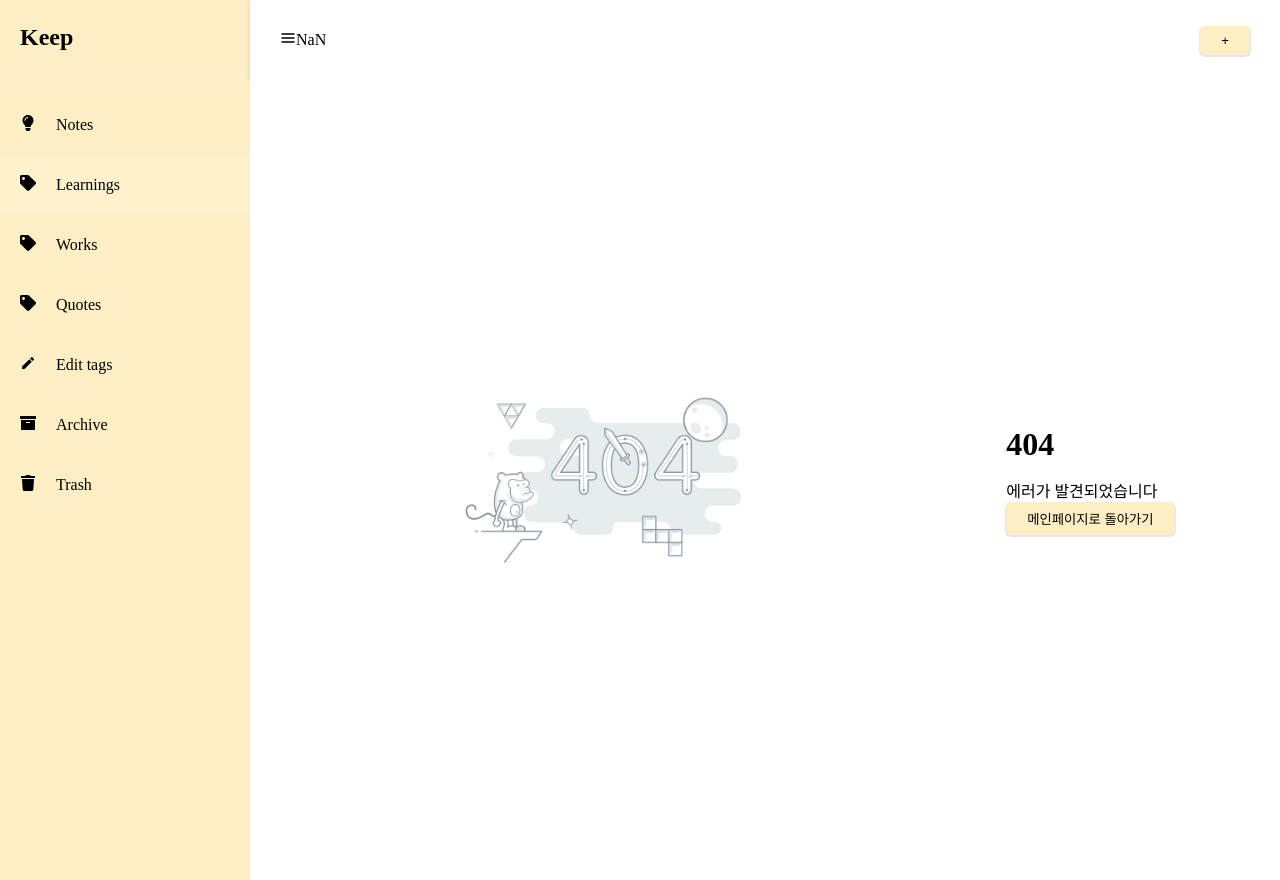
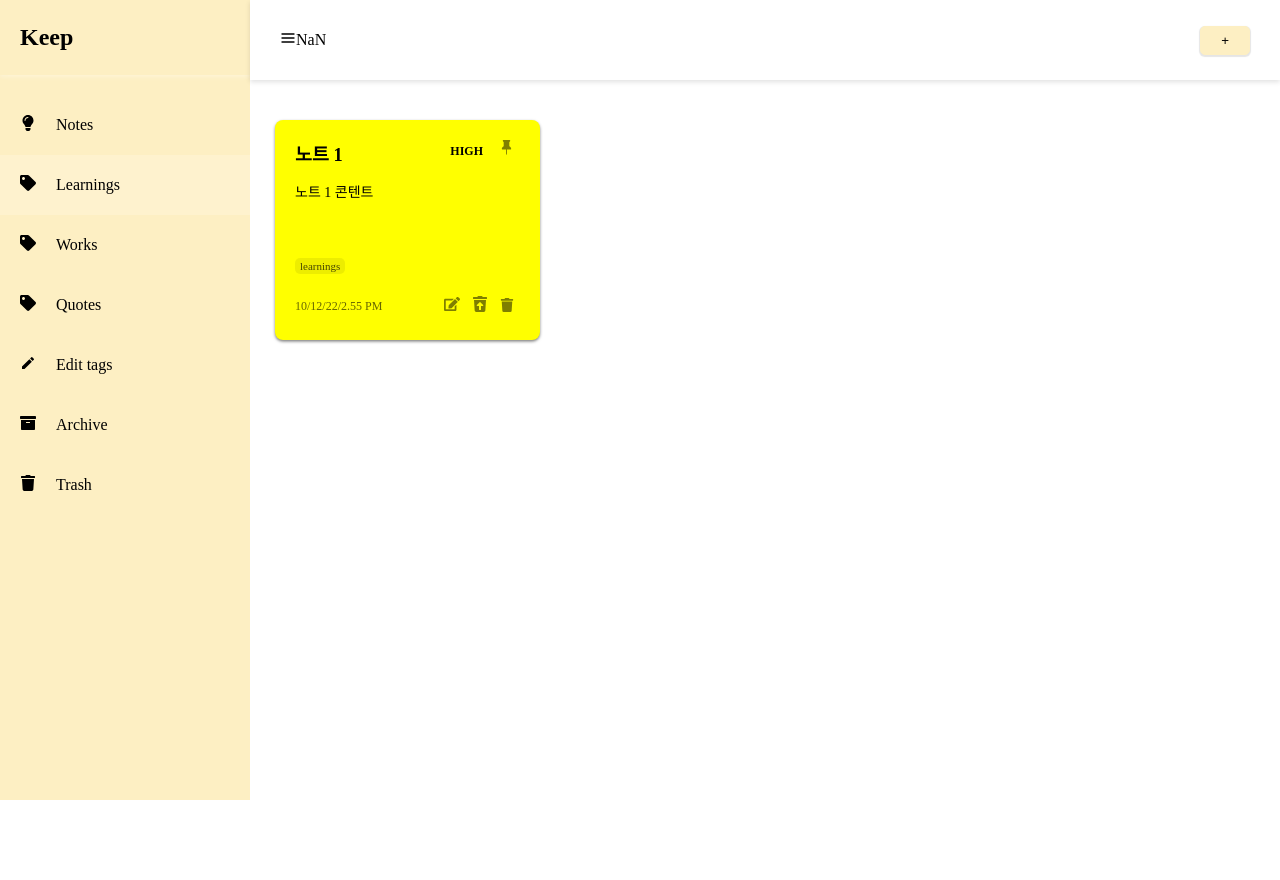
Before and after one commit to hyemin12/react-note-app, a React (Vite) app: page /tag/learnings in a window 1280 px wide. Before the commit this address had no page. After the commit the page ends 800 px from the top, so only its background shows below. Built offline with nearby package versions, Linux system fonts and the light colour scheme.

Commit message:
feat: 태그별 노트 페이지 생성

```diff
--- a/src/App.tsx
+++ b/src/App.tsx
@@ -18,7 +18,7 @@
             <Route index element={<AllNotes />} />
             <Route path="/archive" element={<ArchiveNotes />} />
             <Route path="/trash" element={<TrashNotes />} />
-            <Route path="/tage/:name" element={<TagNotes />} />
+            <Route path="/tag/:name" element={<TagNotes />} />
             <Route path="/404" element={<ErrorPage />} />
             <Route path="/*" element={<ErrorPage />} />
           </Route>
--- a/src/pages/TagNotes/TagNotes.tsx
+++ b/src/pages/TagNotes/TagNotes.tsx
@@ -1,7 +1,29 @@
 import React from "react";
+import { useParams } from "react-router-dom";
+import { useAppSelector } from "@hooks/redux";
+import { MainWrapper } from "@/components";
+import { Note } from "@types/note";
+import { Container, EmptyMsgBox } from "@styles/styles";
 
 const TagNotes = () => {
-  return <div>TagNotes</div>;
+  const { mainNotes } = useAppSelector((state) => state.notesList);
+
+  const { name } = useParams() as { name: string };
+
+  const notes: Note[] = mainNotes.filter((note) =>
+    note.tags.find(({ tag }) => tag === name)
+  );
+  console.log(mainNotes, name, notes);
+
+  return (
+    <Container>
+      {notes.length === 0 ? (
+        <EmptyMsgBox>노트가 없습니다.</EmptyMsgBox>
+      ) : (
+        <MainWrapper notes={notes} type={name} />
+      )}
+    </Container>
+  );
 };
 
 export default TagNotes;
--- a/src/utils/getRelevantBtns.tsx
+++ b/src/utils/getRelevantBtns.tsx
@@ -24,7 +24,6 @@
     dispatch(toggleCreateNoteModal(true));
     dispatch(setEditNote(note));
   };
-  console.log(type, note, dispatch);
   if (type === "achive") {
     return (
       <>
```
